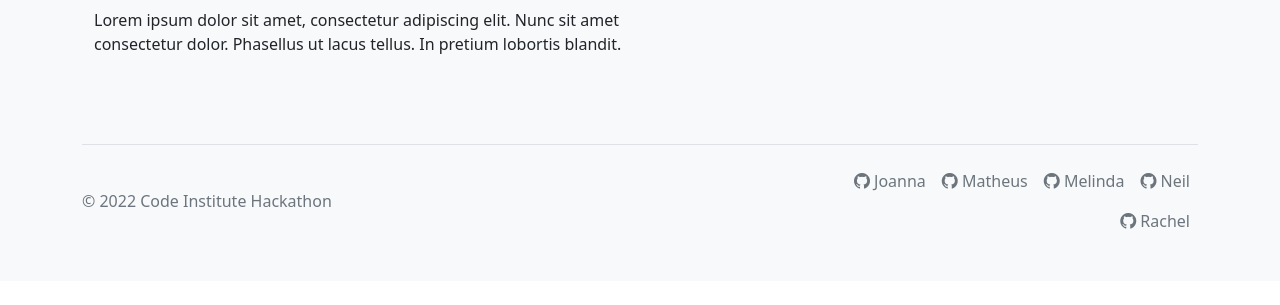
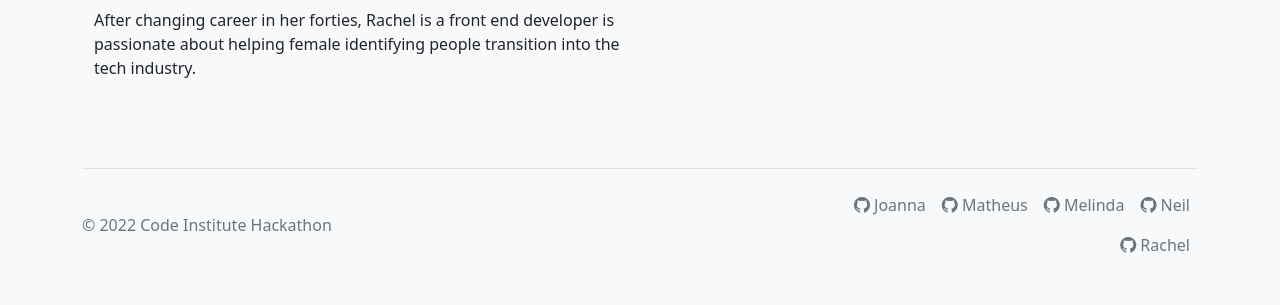
Before and after one commit to asiask97/team1-sept-2022, a Flask app: page /resources in a window 1280 px wide. Shown: the part 2251-2556 px from the top of the page. Before the commit the page ends 2532 px from the top, so only its background shows below. Run offline with Flask 2, Linux system fonts and the light colour scheme; some libraries are stand-ins or nearby versions.

Commit message:
Add rachel bio

```diff
--- a/templates/resources.html
+++ b/templates/resources.html
@@ -324,9 +324,8 @@
         <img src="./assets/images/img-04.jpg" alt="" class="img-responsive" />
         <h3 class="text-center">Rachel O'Donnell</h3>
         <p>
-          Lorem ipsum dolor sit amet, consectetur adipiscing elit. Nunc sit amet
-          consectetur dolor. Phasellus ut lacus tellus. In pretium lobortis
-          blandit.
+          After changing career in her forties, Rachel is a front end developer is passionate about helping
+          female identifying people transition into the tech industry.
         </p>
       </div>
       <div class="col-xs-12 col-md-6 mb-5">
```
